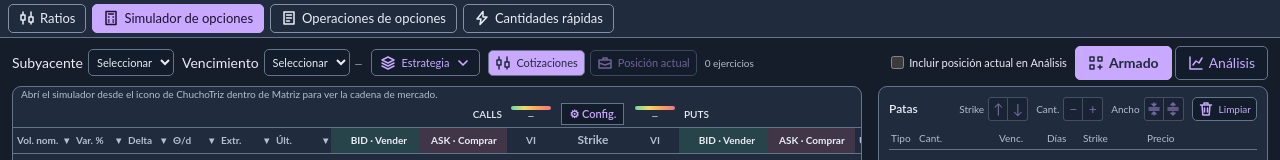
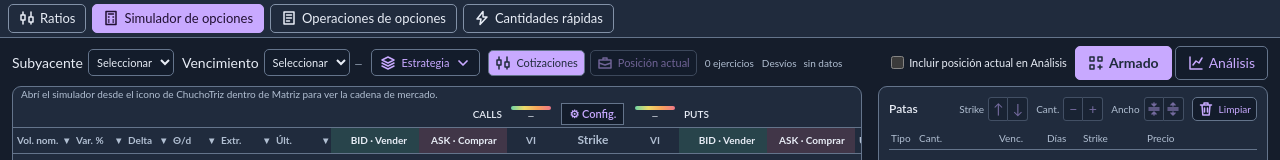
Before and after one commit to ChuchoCoder/ChuchoTriz, a React (Vite) app: page / in a window 1280 px wide. Both pictures are taken after a click on the button "Simulador de opciones". Shown: the top 160 px of the page. Built offline with nearby package versions, Linux system fonts and the light colour scheme.

Commit message:
Mostrar siempre los desvíos en Cotizaciones

```diff
--- a/src/optionsSimulator/MarketChain.css
+++ b/src/optionsSimulator/MarketChain.css
@@ -139,7 +139,8 @@
 .ct-sim .ct-opt-sigma-overlay { position:absolute; inset:0; pointer-events:none; overflow:hidden; z-index:1; }
 .ct-sim .ct-opt-sigma-1 { color:var(--sim-sigma-one); }
 .ct-sim .ct-opt-sigma-2 { color:var(--sim-sigma-two); }
-.ct-sim .ct-opt-sigma-key i { font-style:normal; font-weight:700; }
+.ct-sim .ct-opt-sigma-key { display:inline-flex; flex-wrap:wrap; align-items:baseline; gap:2px 7px; font-size:10px; color:var(--sim-muted); }
+.ct-sim .ct-opt-sigma-key strong { white-space:nowrap; font-variant-numeric:tabular-nums; }
 .ct-sim .ct-opt-sigma-line { position:absolute; left:0; right:0; border-top:1px dashed currentColor; }
 .ct-sim .ct-opt-sigma-line.ct-opt-sigma-2 { border-top-style:dotted; }
 .ct-sim .ct-opt-sigma-center { position:absolute; top:0; left:50%; transform:translate(-50%,-50%); display:flex; gap:3px; font-size:10px; line-height:13px; font-weight:700; white-space:nowrap; }
--- a/src/optionsSimulator/MarketChain.tsx
+++ b/src/optionsSimulator/MarketChain.tsx
@@ -1,7 +1,7 @@
 import { Dispatch, Fragment, SetStateAction, useEffect, useId, useLayoutEffect, useMemo, useRef, useState, type CSSProperties, type ReactNode } from "react";
 import { createPortal } from "react-dom";
 import { Catalog, Contract, lastTradedPremium, optionTicketRestriction, Quote, useOptionMarket } from "./market";
-import { deriveOptionMetrics } from "./marketMetrics";
+import { deriveOptionMetrics, marketDeviationLevels } from "./marketMetrics";
 import { caucionReferenceLabel, type CaucionReference } from "./caucionRate";
 import { extraMetricLabels, OptionMetricCell, type OptionMetricField } from "./OptionsMetrics";
 import { OptionQuoteValue } from "./OptionQuoteValue";
@@ -19,6 +19,7 @@ import RollPicker from "./RollPicker";
 const positive = (value: unknown): value is number => typeof value === "number" && Number.isFinite(value) && value > 0;
 const marketKey = (contract: Contract) => `${contract.currency}|${contract.settlement}`;
 const expiryDate = (value: string) => value.replace(/^(\d{4})(\d{2})(\d{2})$/, "$1-$2-$3");
+const sigmaLabel = (sigma: number) => `${sigma > 0 ? "+" : ""}${sigma}σ`;
 const quantityPresets = [1, 10, 25, 50, 100];
 const loadTicketText = "Cargar Op.";
 const legKey = (leg: Leg) => `${leg.id}:${leg.securityId}:${leg.side}`;
@@ -386,8 +387,11 @@ export default function MarketChain({ active, toolbar, input, setInput, onStrike
   }, [strikeDrag, draggedLeg]);
   const rolling = active && editingPosition && !loadingPosition && rollSource && positionLegs.includes(rollSource) ? rollSource : undefined;
   useEffect(() => { if (!rolling) setRollSource(undefined); }, [rolling]);
-  const deviations = sameContext ? deviationReference : undefined;
-  const gridLevels = deviations && deviations.move > 0 && strikes.length > 1 && strikeRows.length === strikes.length && strikeRows.every((row, index) => row.strike === strikes[index])
+  const chainDays = daysToExpiry(expiryDate(expiration));
+  const simulationDeviations = sameContext ? deviationReference : undefined;
+  const deviations = simulationDeviations ?? marketDeviationLevels(selected, strategyQuotes, spot, chainDays, underlyingCurrency);
+  const deviationCurrency = underlyingCurrency ?? input.currency;
+  const gridLevels = comparable && deviations && deviations.move > 0 && strikes.length > 1 && strikeRows.length === strikes.length && strikeRows.every((row, index) => row.strike === strikes[index])
     ? deviations.levels.flatMap(level => {
       const index = strikes.findIndex(strike => strike >= level.price);
       if (index < 0 || level.price < strikes[0]) return [];
@@ -680,8 +684,10 @@ export default function MarketChain({ active, toolbar, input, setInput, onStrike
     return <span className="ct-sim-vi-scale" title={`${fullRange} · ${scale.included}/${scale.total} VI ${viEnabled ? `de operaciones de los últimos ${viMinutes} min` : "con dato"}. Gris: fuera de la escala.`}>
       <i aria-hidden="true" /><strong>{range}</strong></span>;
   };
-  const sigmaKey = deviations && deviations.move > 0 && <span className="ct-opt-sigma-key" title={`Desvíos de la simulación · VI ${formatOptionVolatility(deviations.volatility * 100)} % · ${daysToExpiry(input.expiry, input.scenarioDate)} días restantes. Solo se dibujan los niveles dentro de los strikes de la cadena.`}>
-    <i className="ct-opt-sigma-1">±1σ</i> <i className="ct-opt-sigma-2">±2σ</i></span>;
+  const deviationDays = simulationDeviations ? daysToExpiry(input.expiry, input.scenarioDate) : chainDays;
+  const deviationTitle = deviations
+    ? `${simulationDeviations ? "Desvíos de la simulación" : "Desvíos de mercado con la VI disponible más cercana al subyacente"} · VI ${formatOptionVolatility(deviations.volatility * 100)} % · ${deviationDays} días restantes`
+    : "Sin datos para calcular los desvíos del vencimiento seleccionado.";
   const spotOutsideGrid = spot !== undefined && (itmSpot === undefined || spot < (strikes[0] ?? Infinity) || spot > (strikes.at(-1) ?? -Infinity));
   const chainConfigContents = <>
       <strong>Filtro de VI</strong>
@@ -746,7 +752,7 @@ export default function MarketChain({ active, toolbar, input, setInput, onStrike
     {toolbar && active && createPortal(<div className="ct-sim-market-toolbar" role="group" aria-label="Mercado de opciones">
     <label>Subyacente<select aria-label="Subyacente de opciones" disabled={!!input.position || loadingPosition} value={underlyingId} onChange={event => change("underlying", event.target.value)}><option value="">Seleccionar</option>{underlyings.map(item => <option key={item.id} value={item.id}>{item.symbol}</option>)}</select></label>
     <label>Vencimiento<select aria-label="Vencimiento de opciones" disabled={!!input.position || loadingPosition} value={expiration} onChange={event => change("expiration", event.target.value)}><option value="">Seleccionar</option>{expirations.map(value => <option key={value} value={value} title={expiryDate(value)}>{formatOptionExpiry(expiryDate(value), "short")}</option>)}</select>
-      <span className="ct-sim-expiry-days" aria-label="Días al vencimiento de la cadena" title={`Días calendario desde hoy · Vencimiento ${expiryDate(expiration)}`}>{formatExpiryDays(daysToExpiry(expiryDate(expiration)))}</span></label>
+      <span className="ct-sim-expiry-days" aria-label="Días al vencimiento de la cadena" title={`Días calendario desde hoy · Vencimiento ${expiryDate(expiration)}`}>{formatExpiryDays(chainDays)}</span></label>
     <div className="ct-sim-strategy-slot" inert={editingPosition}>
       <StrategyPicker active={!editingPosition} contracts={selected} quotes={strategyQuotes} spot={spot} currency={underlying?.currency}
         costs={numeric(input.position ? input.adjustmentCosts ?? "0" : input.costs)}
@@ -767,6 +773,12 @@ export default function MarketChain({ active, toolbar, input, setInput, onStrike
       {!!catalog?.excluded && <span title="Contratos del catálogo con metadatos incompletos, excluidos de la cadena">⚠ {catalog.excluded} incompletos</span>}
     </span>
     {spotOutsideGrid && <span className="ct-sim-spot-outside">{money(spot)} {spotChange}</span>}
+    <span className="ct-opt-sigma-key" role="group" aria-label="Desvíos estándar" title={deviationTitle}>
+      <span>Desvíos{deviations ? ` (${deviationCurrency})` : ""}</span>
+      {deviations ? deviations.levels.map(level => <strong key={level.sigma} className={`ct-opt-sigma-${Math.abs(level.sigma)}`}>
+        {sigmaLabel(level.sigma)} · {formatOptionAmount(level.price, deviationCurrency)}
+      </strong>) : <span>sin datos</span>}
+    </span>
   </div>, toolbar)}
     {reading.issue && <p role="status" className="ct-sim-error ct-sim-chain-notice">{reading.issue}</p>}
     {editingPosition && <fieldset className="ct-sim-position-toolbar" aria-label="Controles de posición" disabled={loadingPosition}>
@@ -794,7 +806,7 @@ export default function MarketChain({ active, toolbar, input, setInput, onStrike
           <th className="ct-opt-vi-heading">{viLegend("call")}</th>
           <th className="ct-opt-strike">{active && chainConfig}</th>
           <th className="ct-opt-vi-heading">{viLegend("put")}</th>
-          <th colSpan={columnsPerSide}><div className="ct-sim-chain-group">PUTS {sigmaKey}</div></th>
+          <th colSpan={columnsPerSide} className="ct-opt-puts-heading">PUTS</th>
         </tr><tr>{columnHeadings(callColumns, "Calls")}<th scope="col" className="ct-opt-strike">Strike</th>{columnHeadings(putColumns, "Puts")}</tr></thead></>}
         <tbody>{strikes.map(strike => {
           const call = editingPosition ? undefined : unique("call", strike), put = editingPosition ? undefined : unique("put", strike);
@@ -835,11 +847,11 @@ export default function MarketChain({ active, toolbar, input, setInput, onStrike
         })}</tbody>
       </table><div className="ct-opt-sigma-overlay" role="group" aria-label="Desvíos estándar en la cadena">{gridLevels.map(level =>
         <div key={level.sigma} className={`ct-opt-sigma-line ct-opt-sigma-${Math.abs(level.sigma)}`} style={{ top: level.y }}
-          aria-label={`${level.sigma > 0 ? "+" : ""}${level.sigma}σ en cadena: ${formatOptionAmount(level.price, input.currency)} ${input.currency}`}>
+          aria-label={`${sigmaLabel(level.sigma)} en cadena: ${formatOptionAmount(level.price, deviationCurrency)} ${deviationCurrency}`}>
           {gridLevels.find(item => item.y === level.y) === level && <strong className="ct-opt-sigma-center">
             {level.afterStrike === spotBoundary && itmSpot !== undefined && <span className="ct-opt-sigma-spot">$ {fmt(itmSpot)} {spotChange}</span>}
             {gridLevels.filter(item => item.y === level.y).map(item => <span key={item.sigma} className={`ct-opt-sigma-${Math.abs(item.sigma)}`}>
-              {item.sigma > 0 ? "+" : ""}{item.sigma}σ · {formatOptionAmount(item.price, input.currency)}
+              {sigmaLabel(item.sigma)} · {formatOptionAmount(item.price, deviationCurrency)}
             </span>)}
           </strong>}
         </div>)}</div></div>{!strikes.length && <p role="status" className="ct-opt-empty">
--- a/src/optionsSimulator/OptionsSimulator.css
+++ b/src/optionsSimulator/OptionsSimulator.css
@@ -165,13 +165,11 @@
 .ct-tools-embedded .ct-sim .ct-sim-market { align-self: stretch; }
 .ct-tools-embedded .ct-sim .ct-sim-market .ct-opt-chain-scroll { flex: 1 1 0; max-height: none; }
 .ct-sim .ct-sim-chain-notice { padding: 1px 8px; font-size: 10px; line-height: 1.2; color: var(--sim-muted); margin: 0; }
-.ct-sim-chain-group { display: flex; align-items: center; gap: 10px; white-space: nowrap; }
-.ct-sim-chain-group > span { color: var(--sim-muted); font-weight: 500; }
-.ct-sim-chain-group strong { color: var(--sim-text); }
 .ct-sim-chain-counts { display: inline-flex; flex-wrap: wrap; gap: 2px 8px; font-size: 10px; color: var(--sim-muted); }
 .ct-sim-chain-counts > span { white-space: nowrap; }
 .ct-sim .ct-opt-chain .ct-sim-chain-legend th.ct-opt-strike { text-align: center; }
 .ct-sim .ct-opt-chain .ct-sim-chain-legend th.ct-opt-calls-heading { text-align: right; }
+.ct-sim .ct-opt-chain .ct-sim-chain-legend th.ct-opt-puts-heading { text-align: left; }
 .ct-sim-spot-outside { font-size: 11px; white-space: nowrap; }
 .ct-sim-vi-scale { display: inline-flex; flex-direction: column; align-items: center; gap: 2px; max-width: 100%; vertical-align: middle; }
 .ct-sim-vi-scale i { width: 40px; height: 4px; border-radius: 2px; background: linear-gradient(90deg, #6fd4a5, #ecda69, #f7a35c, #ef7888); }
--- a/src/optionsSimulator/marketMetrics.ts
+++ b/src/optionsSimulator/marketMetrics.ts
@@ -1,5 +1,5 @@
 import { lastTradedPremium, type Contract as OptionContract, type Quote as OptionMarketMetrics, type Snapshot as OptionsSnapshot } from "./market";
-import { dateDay, theoreticalGreeks } from "./model";
+import { dateDay, standardDeviationLevels, theoreticalGreeks } from "./model";
 
 export const finiteMetric = (value: unknown): value is number => typeof value === "number" && Number.isFinite(value);
 const positive = (value: unknown): value is number => finiteMetric(value) && value > 0;
@@ -28,6 +28,20 @@ export interface MetricCell extends OptionMarketMetrics {
   viDetails?: NonNullable<ReturnType<typeof theoreticalGreeks>> & { spot: number; days: number; rate: number; dividendYield: number };
 }
 export interface MetricScale { min?: number; max?: number; volumeMax: number; included: number; total: number }
+
+export function marketDeviationLevels(contracts: readonly OptionContract[], instruments: OptionsSnapshot["instruments"] | undefined,
+  spot: number | undefined, days: number | undefined, currency: string | undefined) {
+  if (!instruments || !positive(spot) || days === undefined || days < 0 || (currency !== "ARS" && currency !== "USD")) return;
+  const legs = contracts.flatMap(contract => {
+    const { id, kind, strike } = contract;
+    const vi = instruments[id]?.impliedVolatility;
+    return contract.currency === currency && contract.strikeCurrency === currency && positive(vi) && vi <= 500
+      ? [{ kind, strike, volatility: vi / 100 }] : [];
+  });
+  const reference = standardDeviationLevels({ spot, years: days / 365, legs });
+  return reference?.levels.every(level => Number.isFinite(level.price)) ? reference : undefined;
+}
+
 export function deriveOptionMetrics(contracts: OptionContract[], instruments: OptionsSnapshot["instruments"] | undefined,
   settings: { now: number; minutes: string; enabled: boolean; available: boolean; spot?: number; currency?: string;
     rate?: number; rateSource?: string; dividendYield?: number }) {
--- a/src/optionsSimulator/model.ts
+++ b/src/optionsSimulator/model.ts
@@ -226,10 +226,12 @@ export function intrinsic(kind: OptionKind, spot: number, strike: number): numbe
 }
 
 /** Linear expected-move approximation, using the nearest selected strikes and ACT/365. */
-export function standardDeviationLevels(strategy: Strategy) {
-  const open = strategy.legs.filter(leg => leg.openContracts !== 0);
-  const distance = Math.min(...open.map(leg => Math.abs(leg.strike - strategy.spot)));
-  const nearest = open.filter(leg => Math.abs(Math.abs(leg.strike - strategy.spot) - distance) <= Math.max(1, strategy.spot) * Number.EPSILON * 8);
+export function standardDeviationLevels({ legs, spot, years }: Pick<Strategy, "spot" | "years"> & {
+  legs: readonly Pick<ParsedLeg, "kind" | "strike" | "volatility" | "openContracts">[];
+}) {
+  const open = legs.filter(leg => leg.openContracts !== 0);
+  const distance = Math.min(...open.map(leg => Math.abs(leg.strike - spot)));
+  const nearest = open.filter(leg => Math.abs(Math.abs(leg.strike - spot) - distance) <= Math.max(1, spot) * Number.EPSILON * 8);
   if (!nearest.length || nearest.some(leg => !Number.isFinite(leg.volatility))) return undefined;
   // Equal weight per contract identity (kind + strike), independent of side/quantity.
   const groups = new Map<string, number[]>();
@@ -239,9 +241,9 @@ export function standardDeviationLevels(strategy: Strategy) {
   }
   const volatilities = [...groups.values()].map(values => values.reduce((sum, value) => sum + value, 0) / values.length);
   const volatility = volatilities.reduce((sum, value) => sum + value, 0) / volatilities.length;
-  const move = strategy.spot * volatility * Math.sqrt(strategy.years);
+  const move = spot * volatility * Math.sqrt(years);
   return { volatility, move, strikes: [...new Set(nearest.map(leg => leg.strike))],
-    levels: ([-2, -1, 1, 2] as const).map(sigma => ({ sigma, price: strategy.spot + sigma * move })) };
+    levels: ([-2, -1, 1, 2] as const).map(sigma => ({ sigma, price: spot + sigma * move })) };
 }
 // Abramowitz & Stegun 26.2.17; absolute CDF error below 7.5e-8.
 function normalCdf(x: number): number {
```
Also changed, not shown: 2 other files (tests, documents, lock files or other folders).
